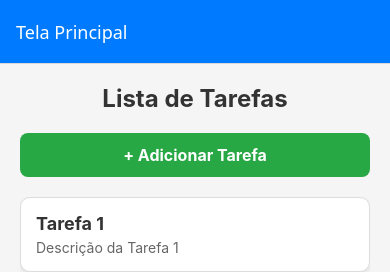
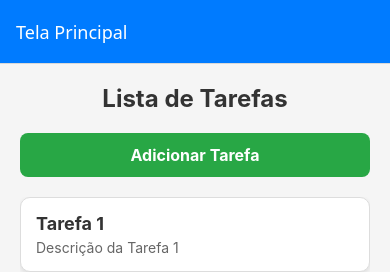
Before and after one commit to sammyrasa/list, a React Native app in the folder lista/: screen /Home in a window 390 px wide. Shown: the top 272 px of the page. Built offline with nearby package versions, Linux system fonts and the light colour scheme.

Commit message:
Update HomeScreen.jsx

```diff
--- a/lista/screens/HomeScreen.jsx
+++ b/lista/screens/HomeScreen.jsx
@@ -37,7 +37,7 @@ export default function HomeScreen({ navigation }) {
             <Text style={styles.title}>Lista de Tarefas</Text>
 
             <TouchableOpacity style={styles.button} onPress={adicionarItem}>
-                <Text style={styles.buttonText}>+ Adicionar Tarefa</Text>
+                <Text style={styles.buttonText}>Adicionar Tarefa</Text>
             </TouchableOpacity>
 
             <FlatList
```
